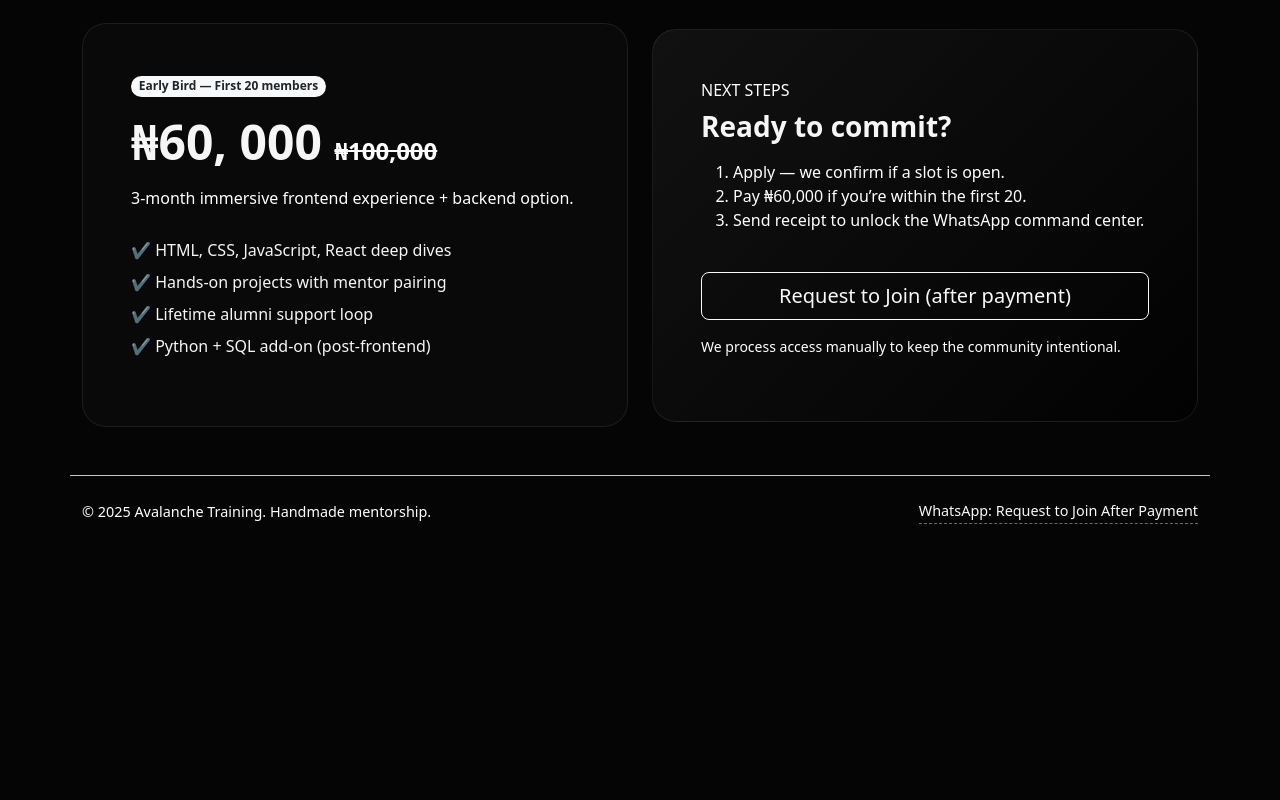
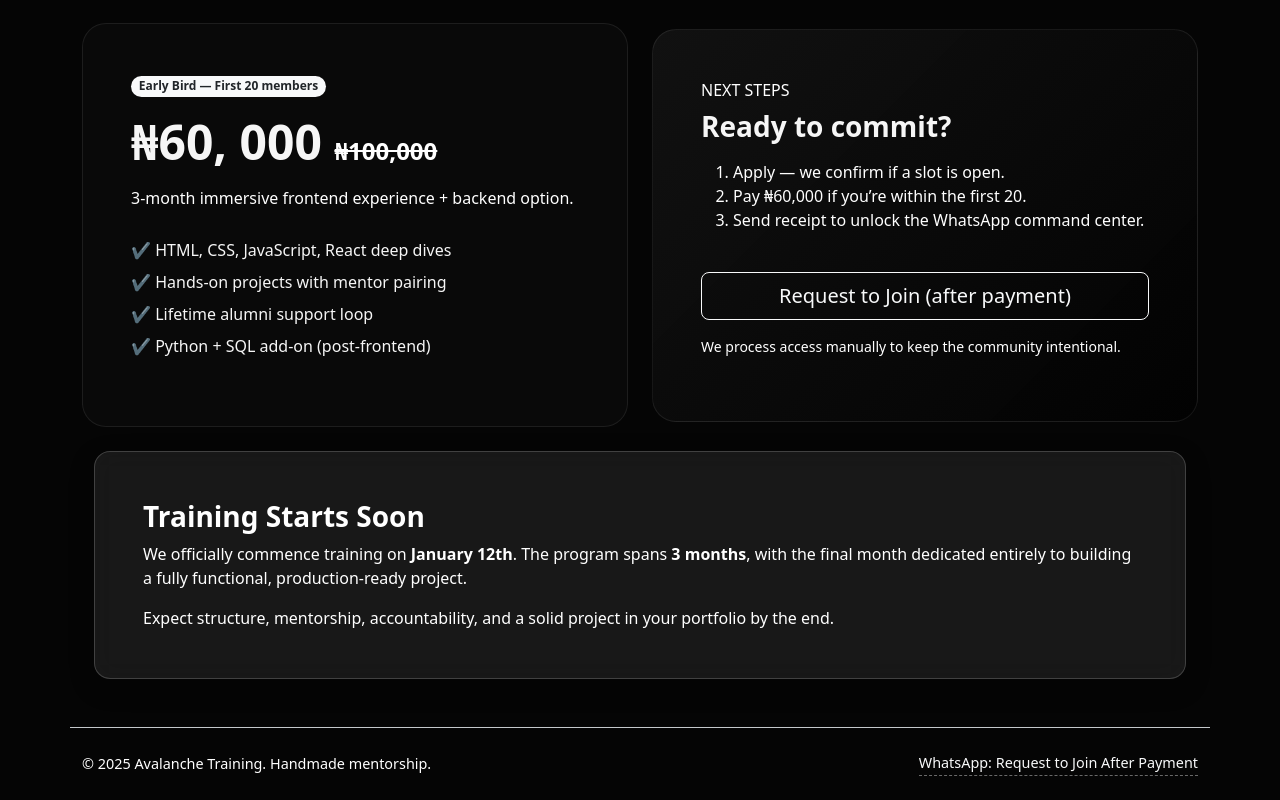
Before and after one commit to GaiusIsaac00x/avalanche, a plain HTML site: page index.html in a window 1280 px wide. Shown: the part 2262-3062 px from the top of the page. Before the commit the page ends 2810 px from the top, so only its background shows below. Drawn offline with nearby package versions, Linux system fonts and the light colour scheme.

Commit message:
borderized

```diff
--- a/index.html
+++ b/index.html
@@ -389,6 +389,36 @@
           </div>
         </div>
       </div>
+      <!-- Training Info Card -->
+<!-- Training Info Card (Glassmorphism) -->
+  <section class="container mt-4">
+    <div class="row">
+      <div class="col-lg-12">
+        <div
+          class="p-4 p-lg-5 text-white rounded-4"
+          style="
+            backdrop-filter: blur(12px);
+            -webkit-backdrop-filter: blur(12px);
+            background: rgba(255, 255, 255, 0.08);
+            border: 1px solid rgba(255, 255, 255, 0.18);
+            box-shadow: 0 8px 25px rgba(0, 0, 0, 0.25);
+          "
+        >
+          <h3 class="fw-semibold mb-2">Training Starts Soon</h3>
+          <p class="mb-3">
+            We officially commence training on <strong>January 12th</strong>.
+            The program spans <strong>3 months</strong>, with the final month dedicated
+            entirely to building a fully functional, production-ready project.
+          </p>
+          <p class="mb-0">
+            Expect structure, mentorship, accountability, and a solid project in your portfolio by the end.
+          </p>
+        </div>
+      </div>
+    </div>
+  </section>
+
+
     </section>
   </main>
 
```
